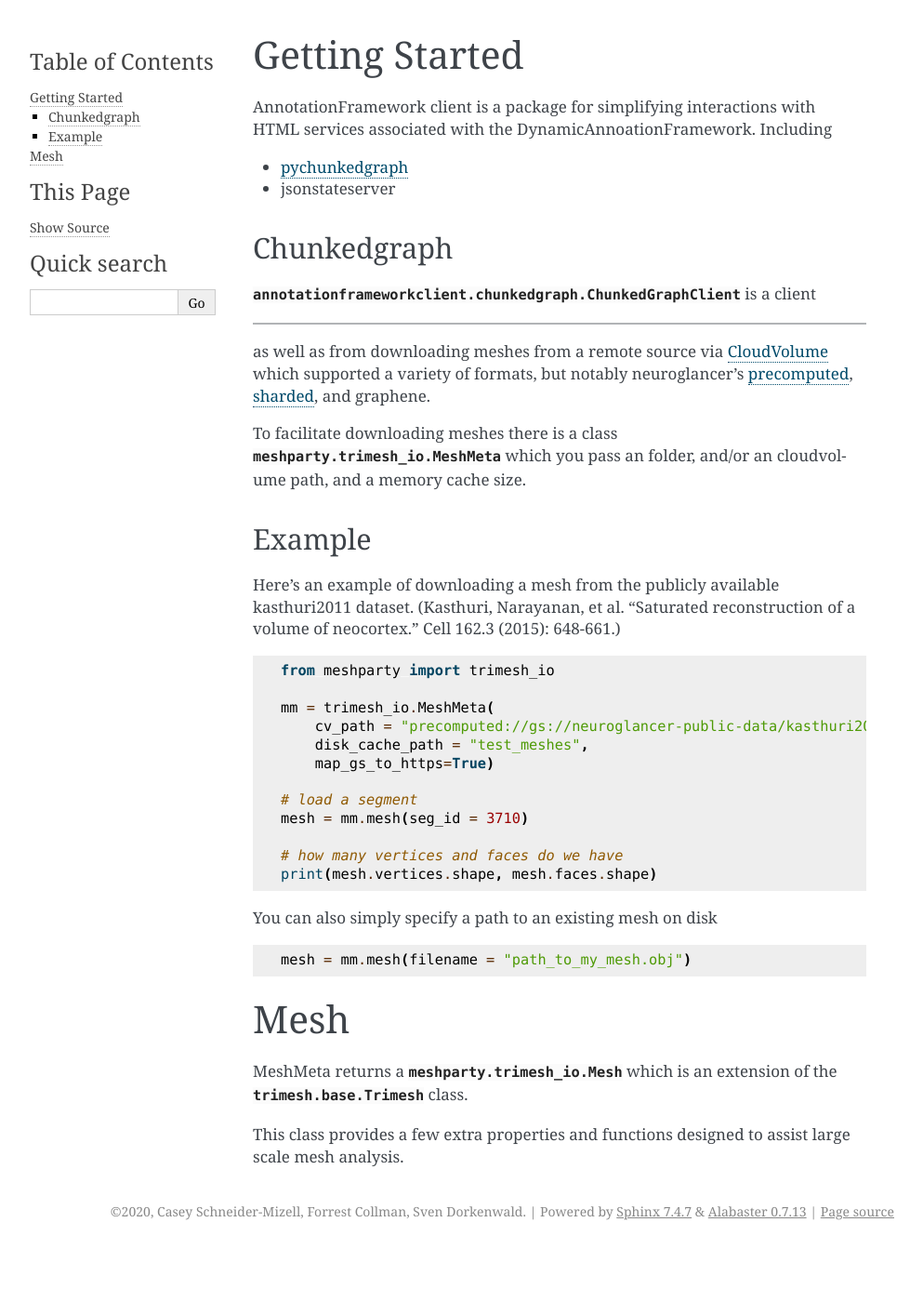
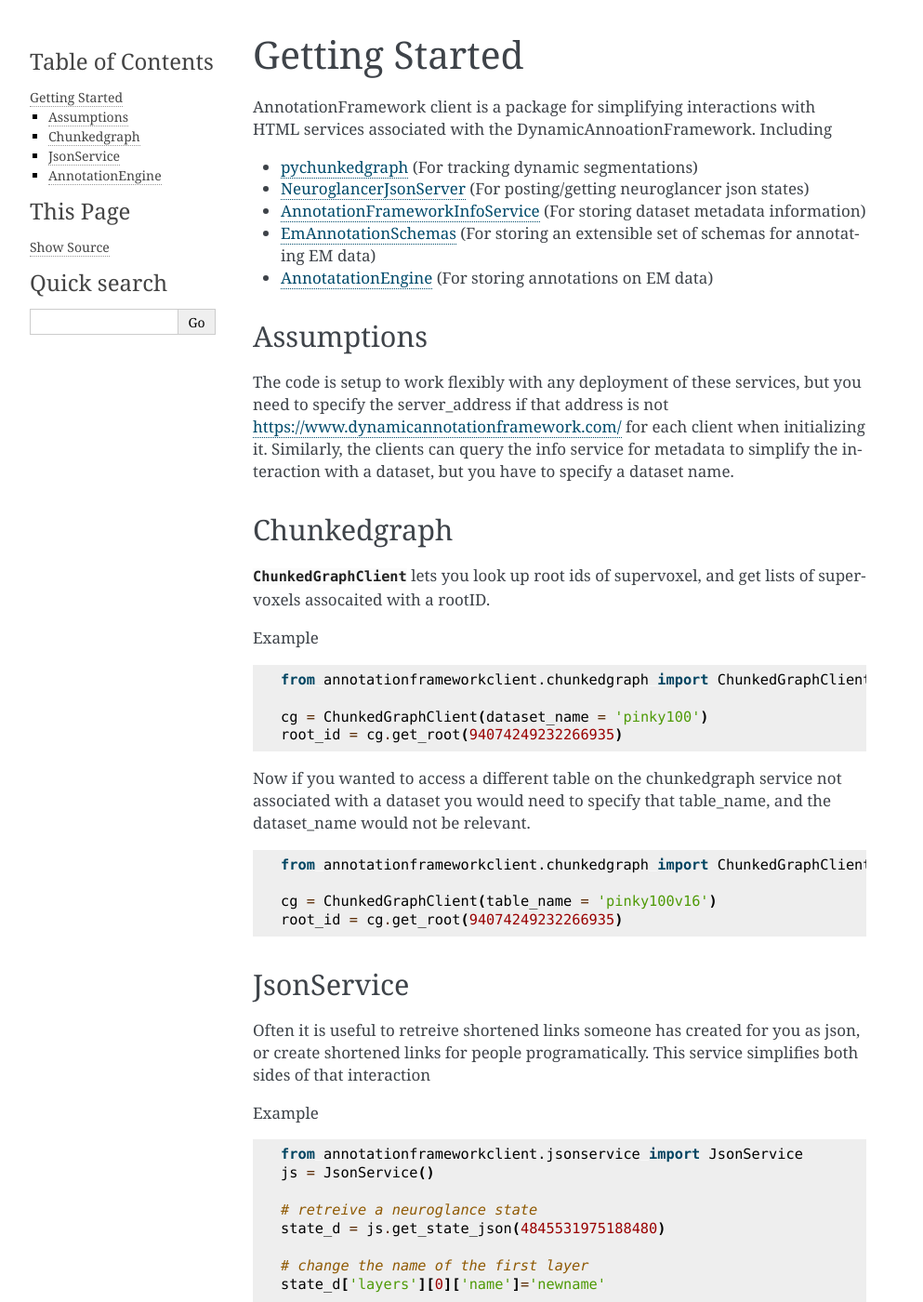
Before and after one commit to CAVEconnectome/CAVEclient, a Sphinx documentation site: the page built from docs/guide/intro.rst, in a window 1280 px wide and 1400 px high. Shown: the whole window at 93% size, without its empty margins (148-1141 px from the left). Built offline with Sphinx 7.4.7, drawn with Linux system fonts in a browser that asks for light colours; some of the changed text lies outside the part shown.

Commit message:
fixing up documentation

```diff
--- a/docs/conf.py
+++ b/docs/conf.py
@@ -30,7 +30,7 @@ release = '1.0'
 # Add any Sphinx extension module names here, as strings. They can be
 # extensions coming with Sphinx (named 'sphinx.ext.*') or your custom
 # ones.
-extensions = ['sphinx.ext.autodoc', 'sphinx.ext.coverage', 'sphinx.ext.napoleon']
+extensions = ['sphinx.ext.autodoc', 'sphinx.ext.coverage', 'sphinx.ext.napoleon', 'sphinx.ext.viewcode']
 
 # Add any paths that contain templates here, relative to this directory.
 templates_path = ['_templates']
--- a/docs/guide/intro.rst
+++ b/docs/guide/intro.rst
@@ -3,53 +3,99 @@ Getting Started
 
 AnnotationFramework client is a package for simplifying interactions with HTML services associated with the DynamicAnnoationFramework.  Including
 
-- `pychunkedgraph <https://www.github.com/seung-lab/pychunkedgraph>`_
-- jsonstateserver
+- `pychunkedgraph <https://www.github.com/seung-lab/pychunkedgraph>`_ (For tracking dynamic segmentations)
+- `NeuroglancerJsonServer <https://www.github.com/seung-lab/NeuroglancerJsonServer>`_ (For posting/getting neuroglancer json states)
+- `AnnotationFrameworkInfoService <https://www.github.com/seung-lab/AnnotationFrameworkInfoService>`_ (For storing dataset metadata information)
+- `EmAnnotationSchemas <https://www.github.com/seung-lab/EmAnnotationSchemas>`_ (For storing an extensible set of schemas for annotating EM data)
+- `AnnotatationEngine <https://www.github.com/seung-lab/AnnotationEngine>`_ (For storing annotations on EM data)
+
+
+Assumptions
+-----------
+
+The code is setup to work flexibly with any deployment of these services, but you need to specify the server_address if that address is not
+https://www.dynamicannotationframework.com/ for each client when initializing it.  Similarly, the clients can query the info service for metadata
+to simplify the interaction with a dataset, but you have to specify a dataset name.
 
 Chunkedgraph
 -------------
 
-:class:`annotationframeworkclient.chunkedgraph.ChunkedGraphClient` is a client
-
--------
-
-as well as from downloading meshes from a remote source via `CloudVolume
-<https://github.com/seung-lab/cloud-volume>`_ which supported a variety of formats,
-but notably neuroglancer's `precomputed <https://github.com/google/neuroglancer/tree/master/src/neuroglancer/datasource/precomputed>`_,
-`sharded <https://github.com/google/neuroglancer/tree/master/src/neuroglancer/datasource/precomputed#sharded-format>`_, and graphene.
-
-To facilitate downloading meshes there is a class :class:`meshparty.trimesh_io.MeshMeta`
-which you pass an folder, and/or an cloudvolume path, and a memory cache size.
+:class:`~annotationframeworkclient.chunkedgraph.ChunkedGraphClient` lets you look up root ids of supervoxel, and get lists of supervoxels assocaited with a rootID.
 
 Example
--------
-
-Here's an example of downloading a mesh from the publicly available kasthuri2011 dataset.
-(Kasthuri, Narayanan, et al. "Saturated reconstruction of a volume of neocortex." Cell 162.3 (2015): 648-661.)
-::
-
-    from meshparty import trimesh_io
-
-    mm = trimesh_io.MeshMeta(
-        cv_path = "precomputed://gs://neuroglancer-public-data/kasthuri2011/ground_truth",
-        disk_cache_path = "test_meshes",
-        map_gs_to_https=True)
-
-    # load a segment
-    mesh = mm.mesh(seg_id = 3710)
-
-    # how many vertices and faces do we have
-    print(mesh.vertices.shape, mesh.faces.shape)
-
-You can also simply specify a path to an existing mesh on disk
 
 ::
 
-    mesh = mm.mesh(filename = "path_to_my_mesh.obj")
+    from annotationframeworkclient.chunkedgraph import ChunkedGraphClient
 
-Mesh
-====
+    cg = ChunkedGraphClient(dataset_name = 'pinky100')
+    root_id = cg.get_root(94074249232266935)
 
-MeshMeta returns a :class:`meshparty.trimesh_io.Mesh` which is an extension of the :class:`trimesh.base.Trimesh` class.
+Now if you wanted to access a different table on the chunkedgraph service not associated with a dataset you would need to specify that table_name,
+and the dataset_name would not be relevant.
 
-This class provides a few extra properties and functions designed to assist large scale mesh analysis.
+::
+
+    from annotationframeworkclient.chunkedgraph import ChunkedGraphClient
+
+    cg = ChunkedGraphClient(table_name = 'pinky100v16')
+    root_id = cg.get_root(94074249232266935)
+
+JsonService
+-----------
+Often it is useful to retreive shortened links someone has created for you as json, or create shortened links for people programatically.
+This service simplifies both sides of that interaction
+
+Example
+
+::
+
+    from annotationframeworkclient.jsonservice import JsonService
+    js = JsonService()
+
+    # retreive a neuroglance state
+    state_d = js.get_state_json(4845531975188480)
+
+    # change the name of the first layer
+    state_d['layers'][0]['name']='newname'
+
+    # make a new link with this new state
+    newid = js.upload_state_json(state_d)
+
+    # format a link
+    link_url = build_neuroglancer_url(newid, 'https://neuromancer-seung-import.appspot.com')
+    print(link_url)
+
+AnnotationEngine
+----------------
+
+This lets you post annotations to the AnnotationEngine so they can be made available in the materializeddatabase for analysis.
+
+Example
+
+::
+
+    from annotationframeworkclient.annotationengine import AnnotationClient
+    ae = AnnotationClient(dataset_name='pinky100')
+
+    # print out what tables already exist
+    print(ae.get_tables())
+
+    # make a new table
+    r=ae.create_table('mytable', 'synapse')
+    assert(r.status_code==200)
+
+    # have some data to import
+    df = # something to create a dataframe
+    # must match the 'synapse' schema
+    # '_' break up nested schemas
+
+    # import the data
+    ae.bulk_import_df('mytable', df)
+
+    # get the first annotation back out
+    ann_d = ae.get_annotation('mytable', 0)
+
+    # post a copy of that annotation
+    # as a single json annotation
+    ae.post_annotation('mytable', ann_d)
```
